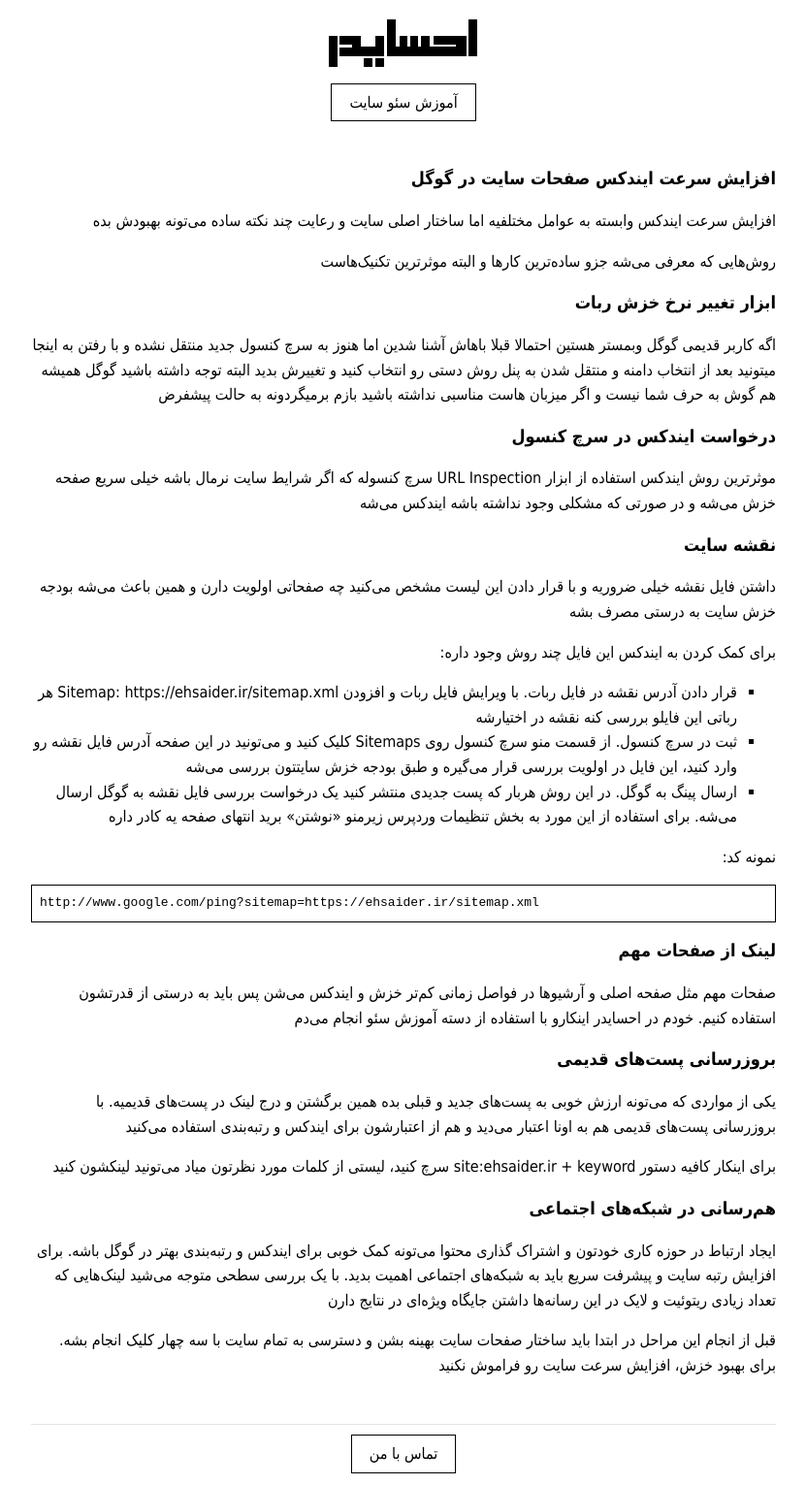
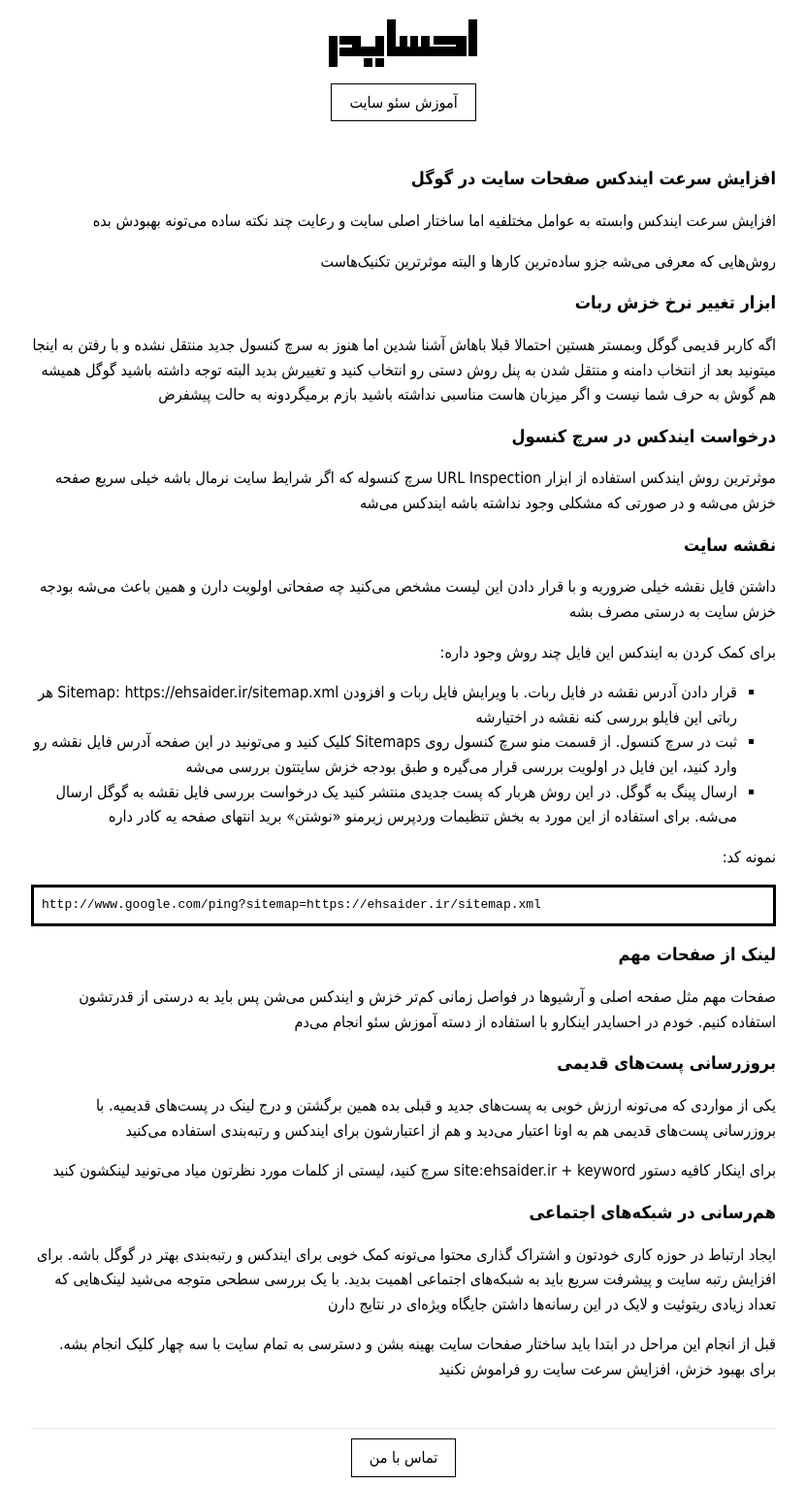
Before and after one commit to darkblog/darkblog.github.io, a Jekyll site: the page built from _posts/2021-5-2-google-index.md, in a window 1280 px wide. Shown: the whole page at 97% size, without its empty margins (224-1055 px from the left). Built offline with Jekyll 4.4.1, drawn with Linux system fonts in a browser that asks for light colours.

Commit message:
Update default.html

```diff
--- a/_layouts/default.html
+++ b/_layouts/default.html
@@ -6,7 +6,7 @@
 <title>{% if page.title %}{{ page.title }}{% else %}{{ site.name }}{% endif %}</title>
 <meta name="description" content="{% if page.excerpt %}{{ page.excerpt | strip_html | strip_newlines | truncate: 160 }}{% else %}{{ site.description }}{% endif %}">
 <link rel="canonical" href="{{ page.url | replace:'index.html','' | prepend: site.baseurl | prepend: site.url }}">
-<style>body{font:100%/1.6 Tahoma}.container{margin:auto;padding:10px;max-width:768px}h1,h2{font-size:large}a{color:black}ul{list-style-type:square}img,video,audio{max-width:100%}nav{padding-bottom:20px}.post{padding-bottom:2em;border-bottom:1px solid #e1e4e8}blockquote{margin:1.8em 0.8em;padding:0.1em 1em;font-style:italic;direction:rtl;border-left:none;border-right:4px solid black}.center{display:block;margin:auto;text-align:center}pre{direction:ltr;border:1px solid black;padding:8px;overflow-x:auto}.button{border:1px solid black;padding:6px 18px;text-decoration:none;display:inline-block}hr{border:solid black}</style>
+<style>body{font:100%/1.6 Tahoma}.container{margin:auto;padding:10px;max-width:768px}h1,h2{font-size:large}a{color:black}ul{list-style-type:square}img,video,audio{max-width:100%}nav{padding-bottom:20px}.post{padding-bottom:2em;border-bottom:1px solid #e1e4e8}blockquote{margin:1.8em 0.8em;padding:0.1em 1em;font-style:italic;direction:rtl;border-left:none;border-right:4px solid black}.center{display:block;margin:auto;text-align:center}pre{direction:ltr;border:solid black;padding:8px;overflow-x:auto}.button{border:1px solid black;padding:6px 18px;text-decoration:none;display:inline-block}hr{border:solid black}</style>
 </head>
 <body>
 <header class="center">
```
